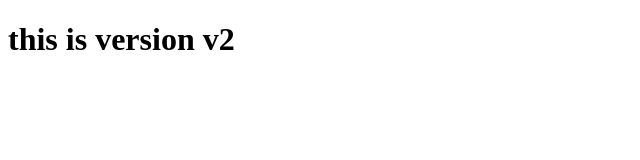
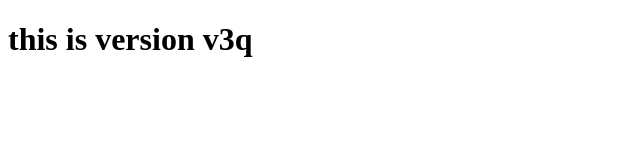
Before and after one commit to Muskan-Thakre517/myrepo, a plain HTML site: page index.html in a window 1280 px wide. Shown: the full height of the page, 0-640 px from the left. Drawn offline with Linux system fonts and the light colour scheme.

Commit message:
this is version3

```diff
--- a/index.html
+++ b/index.html
@@ -6,6 +6,6 @@
     <title>Document</title>
 </head>
 <body>
-    <h1>this is version v2</h1>
+    <h1>this is version v3q</h1>
 </body>
 </html>
```
